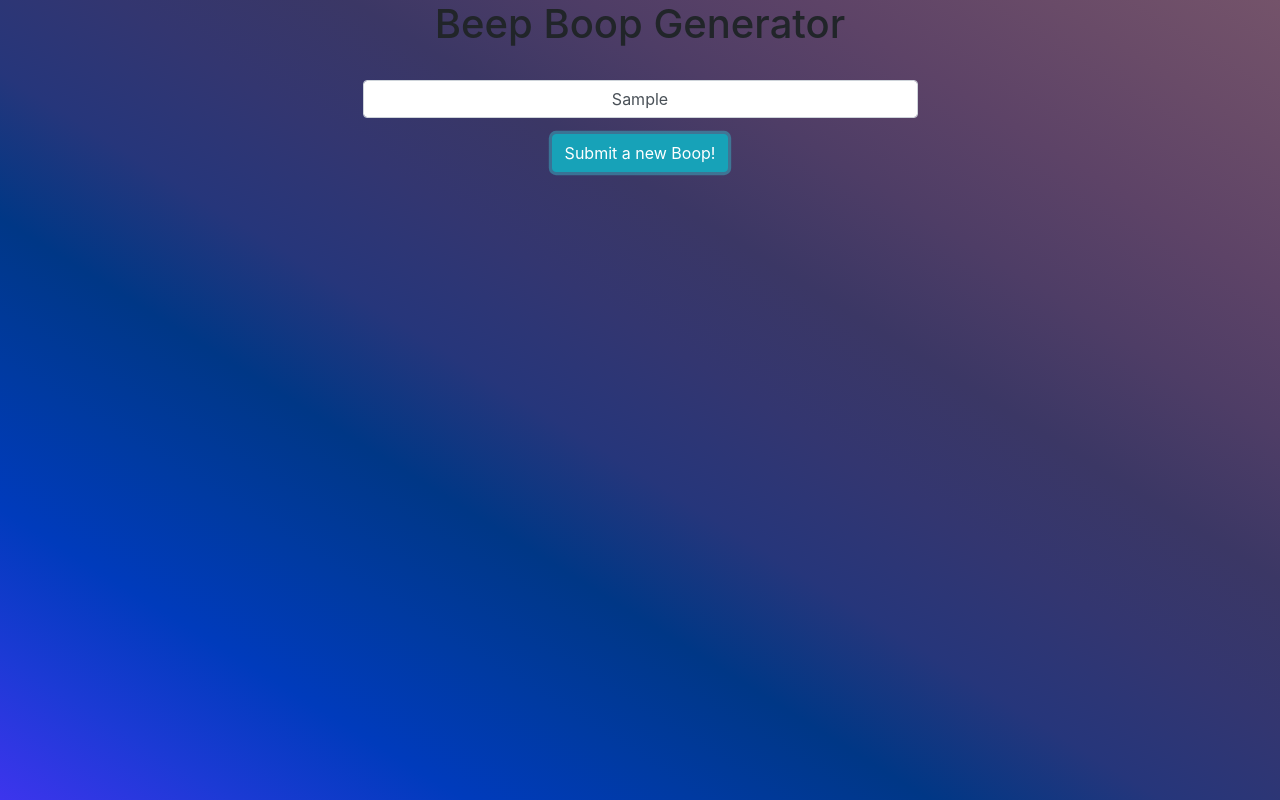
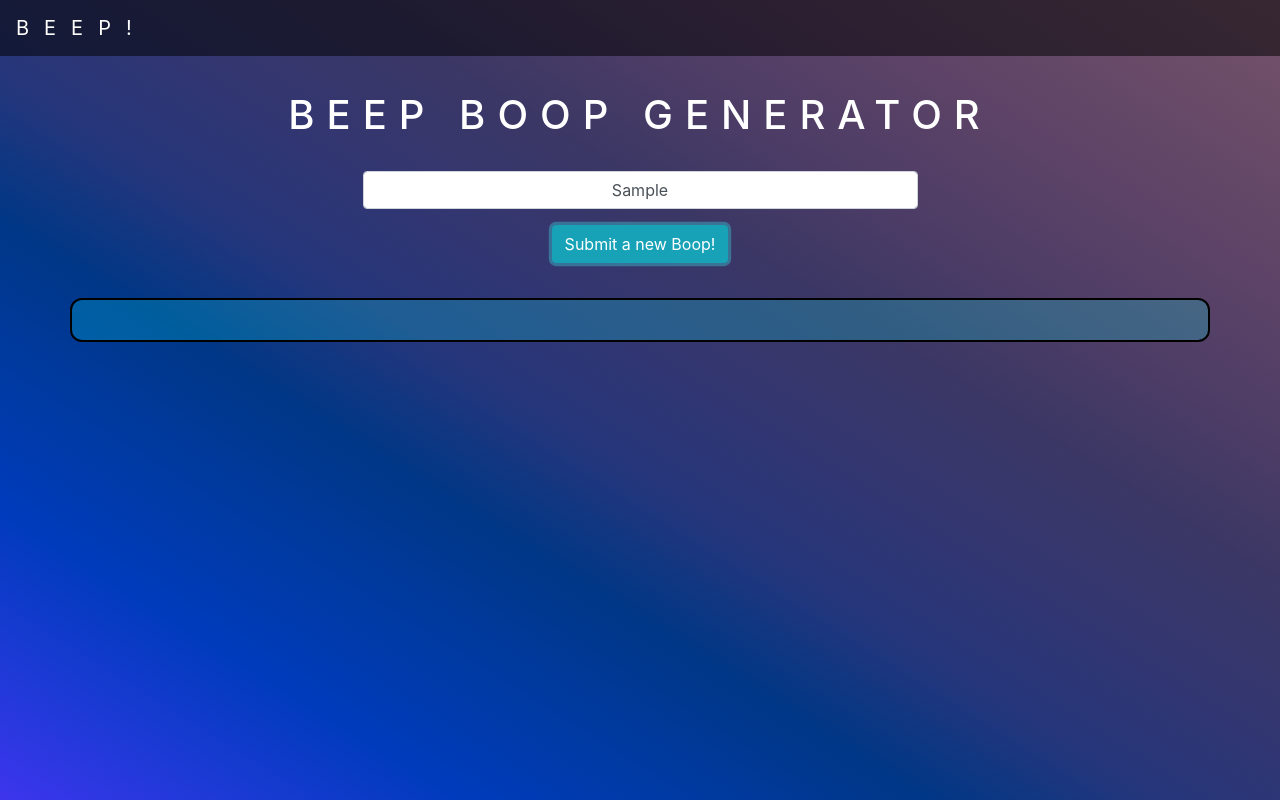
Before and after one commit to Wintermute787/beepboop, a plain HTML site: page index.html in a window 1280 px wide. Both pictures are taken after typing "Sample" into the empty fields and a click on the button "Submit a new Boop!". Drawn offline with nearby package versions, Linux system fonts and the light colour scheme.

```diff
--- a/css/styles.css
+++ b/css/styles.css
@@ -4,8 +4,9 @@
     background-image: linear-gradient(to right top, #3d35ed, #1c3ad5, #003bbc, #003aa1, #003786, #26367b, #333670, #3b3765, #4e3d66, #5d4367, #694b68, #74536a);
     background-size: cover;
     background-repeat: no-repeat;
+    color:white;
 }
-.boop {
+.output-text {
     display: none;
 }
 
@@ -18,3 +19,31 @@
     text-align: center;
     margin-left: 25%;
 }
+
+.navbar {
+    background-color: rgba(0, 0, 0, 0.527);
+
+}
+
+.navbar-brand{
+    color: white;
+    text-transform: uppercase;
+    letter-spacing: 15px;
+}
+
+h1{
+    text-transform: uppercase;
+    letter-spacing: 12px;
+}
+
+.boop-container {
+    margin-top: 35px;
+}
+
+.output-text {
+    margin-top: 35px;
+    border: 2px solid black;
+    padding: 12px;
+    border-radius: 12px;
+    background-color: rgba(0, 255, 255, 0.192)
+}
--- a/index.html
+++ b/index.html
@@ -1,5 +1,6 @@
 <!DOCTYPE html>
 <html lang="en">
+
 <head>
     <meta charset="UTF-8">
     <meta name="viewport" content="width=device-width, initial-scale=1.0">
@@ -13,7 +14,16 @@
     <script src="js/scripts.js"></script>
     <link rel="stylesheet" href="css/styles.css">
 </head>
+
 <body>
+    <nav class="navbar navbar-expand-lg ">
+        <a class="navbar-brand" href="#">Beep!</a>
+        <button class="navbar-toggler" type="button" data-toggle="collapse" data-target="#navbarSupportedContent"
+            aria-controls="navbarSupportedContent" aria-expanded="false" aria-label="Toggle navigation">
+            <span class="navbar-toggler-icon"></span>
+        </button>
+
+    </nav>
     <div class="container boop-container">
         <h1>Beep Boop Generator</h1>
         <form id="boop-form">
@@ -26,11 +36,12 @@
             <button type="submit" class="btn btn-info">Submit a new Boop!</button>
         </form>
     </div>
-        <div class="container boop">
+    <div class="container output-text">
         <ul id="boop-text">
 
         </ul>
     </div>
 
 </body>
+
 </html>
--- a/js/scripts.js
+++ b/js/scripts.js
@@ -43,6 +43,6 @@
         beepBoop(number);
         $("#boop-text").text(beepBoop(number));
 
-        $('.boop').show('slow');
+        $('.output-text').show('slow');
     });
 });
```
Also changed, not shown: 1 other file. Lines whose indentation alone changed are shown as unchanged.
